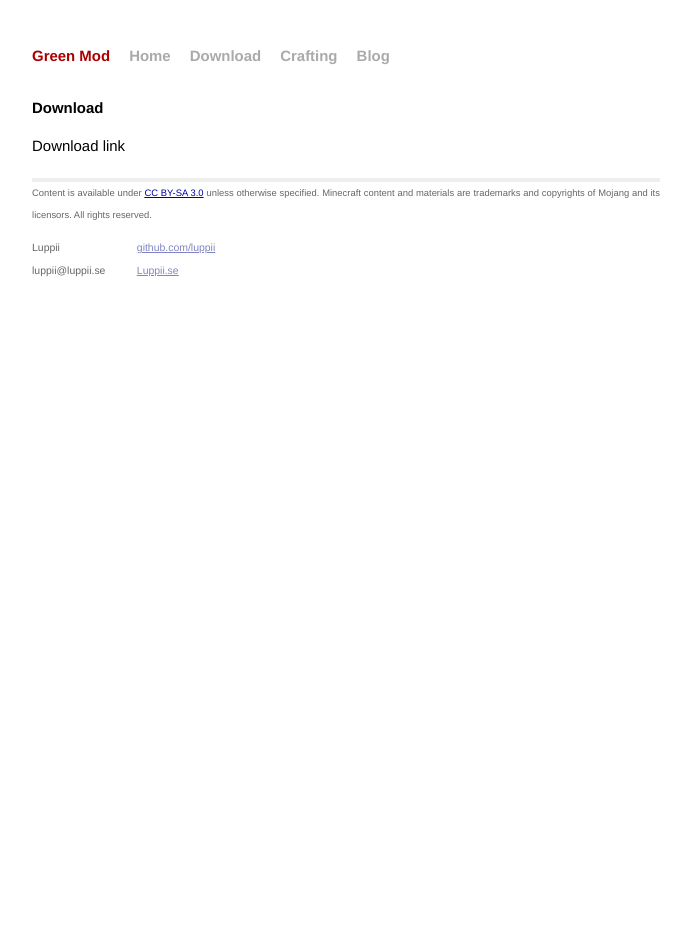
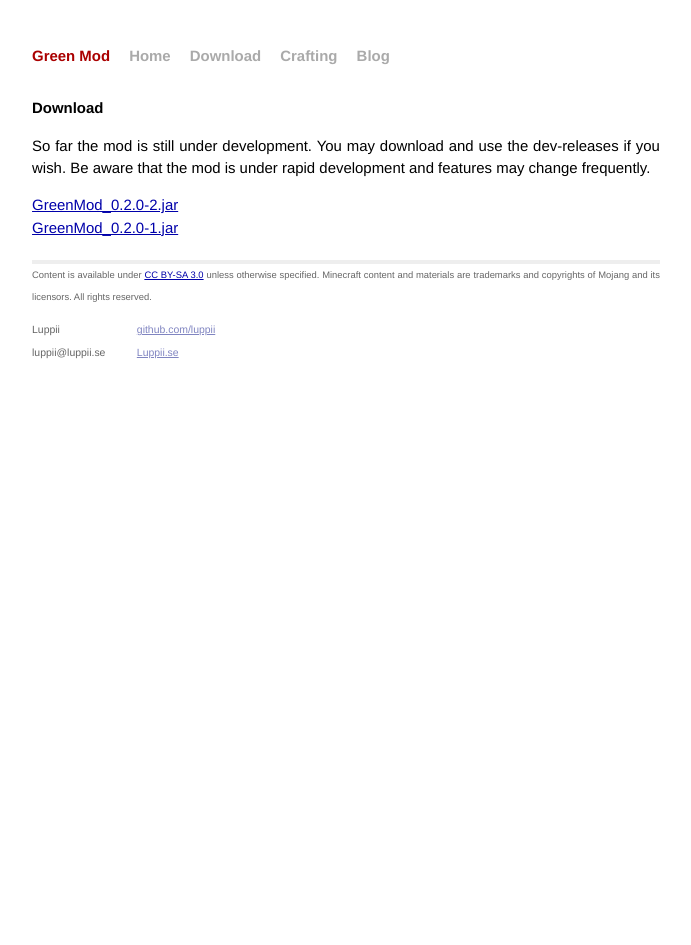
Before and after one commit to aiqueneldar/GreenMod, a Jekyll site: the page built from download/index.html, in a window 1280 px wide. Shown: the whole page, without its empty margins (294-985 px from the left). Built offline with Jekyll 4.4.1, drawn with Linux system fonts in a browser that asks for light colours; nearby versions of some CDN libraries; Markdown is read by kramdown in place of the engine named in the settings.

Commit message:
Simple download page

```diff
--- a/download/index.html
+++ b/download/index.html
@@ -2,9 +2,17 @@
 layout: default
 title: Green Mod - Download
 base_url: "../"
+mod_releases:
+ - ["../Releases/1.6.4/0.2.0/GreenMod_0.2.0-2.jar", "GreenMod_0.2.0-2.jar"]
+ - ["../Releases/1.6.4/0.2.0/GreenMod_0.2.0-1.jar", "GreenMod_0.2.0-1.jar"]
 ---
 
 <div id="home">
   <h1>Download</h1>
-  <p>Download link</p>
+  <p>So far the mod is still under development. You may download and use the dev-releases if you wish. Be aware that the mod is under rapid development and features may change frequently.</p>
+  <p>
+{% for jar in page.mod_releases %}
+    <a href="{{ jar[0] }}">{{ jar[1] }}</a><br />
+{% endfor %}
+  </p>
 </div>
```
